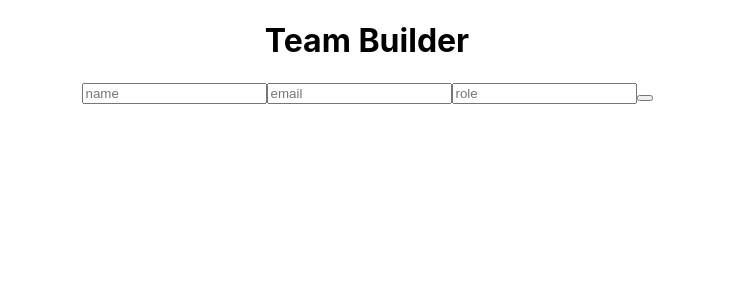
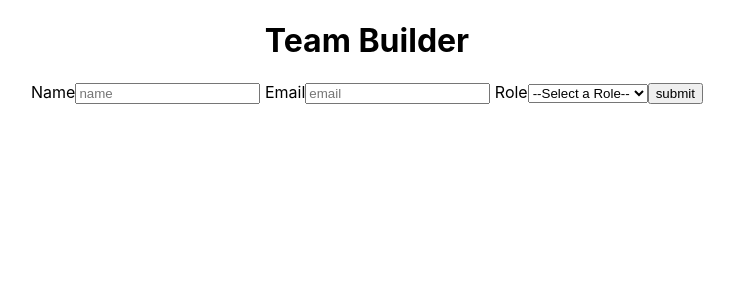
Before and after one commit to bloominstituteoftechnology/team-builder, a React (Create React App) app in the folder team-builder/: page / in a window 1280 px wide. Shown: the top 300 px of the page, without its empty margins (273-1007 px from the left). Built offline with nearby package versions, Linux system fonts and the light colour scheme.

Commit message:
finished with steps 2 and 3 and now working on edit functionality stretch

```diff
--- a/team-builder/src/App.js
+++ b/team-builder/src/App.js
@@ -1,6 +1,7 @@
 import React, { useState } from 'react'
 import './App.css';
 import Form from './components/Form';
+import Member from './components/Member';
 
 function App() {
   const [team, setTeam] = useState([]);
@@ -28,6 +29,13 @@ function App() {
         change = {updateForm}
         submit = {submitForm}
       />
+      {
+        team.map( member => {
+          return (
+            <Member key={member.id} details = {member}/>
+          )
+        })
+      }
     </div>
   );
 }
--- a/team-builder/src/components/Form.js
+++ b/team-builder/src/components/Form.js
@@ -3,7 +3,7 @@ import React, { useState } from "react";
 const Form = (props) => {
     console.log(props);
 
-    const { submitPerson, initialPerson, buttonText, history } = props;
+    const { submitPerson, initialPerson, history } = props;
 
     const [person, setPerson] = useState(initialPerson || { name: '', email: '', role: ''});
 
@@ -19,24 +19,33 @@ const Form = (props) => {
         };
         return (
             <form onSubmit={handleSubmit}>
+                <label > Name
                 <input placeholder='name'
                        value = {person.name}
                        name='name'
                        onChange={handleChange}
                 />
+                </label>
+                <label> Email
                 <input
                        placeholder='email'
                        value = {person.email}
                        name = 'email'
                        onChange={handleChange}
                 />
-                <input
-                       placeholder='role'
-                       value = {person.role}
-                       name = 'role'
-                       onChange={handleChange}
-                />
-                <button type='submit'>{buttonText}</button>
+                </label>
+                <label> Role
+                <select
+                    value = {person.role}
+                    name = 'role'
+                    onChange={handleChange}>
+                        <option value=''>--Select a Role--</option>
+                        <option value='Frontend'>Frontend</option>
+                        <option value='Backend'>Backend</option>
+                        <option value='Full Stack'>Full Stack</option>
+                </select>
+                </label>
+                <button type='submit'>submit</button>
             </form>
     );
 };
--- /dev/null
+++ b/team-builder/src/components/Member.js
@@ -0,0 +1,19 @@
+import React from "react";
+
+const Member = (props) => {
+    const { details } = props;
+
+    if (!details) {
+        return <h3>Finding Member details...</h3>
+    }
+
+    return (
+        <div className='team container'>
+            <h2>{details.name}</h2>
+            <p>Email: {details.email}</p>
+            <p> Role: {details.role}</p>
+        </div>
+    )
+}
+
+export default Member;
```
